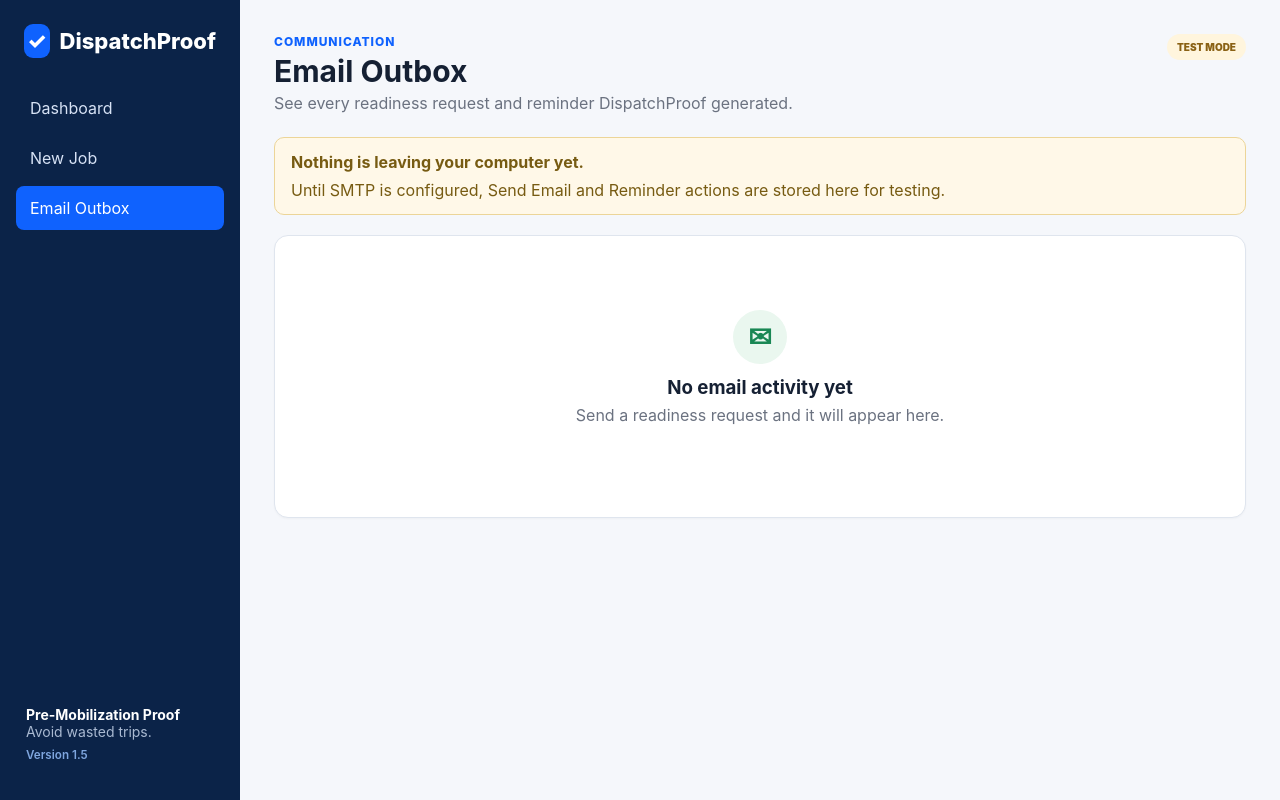
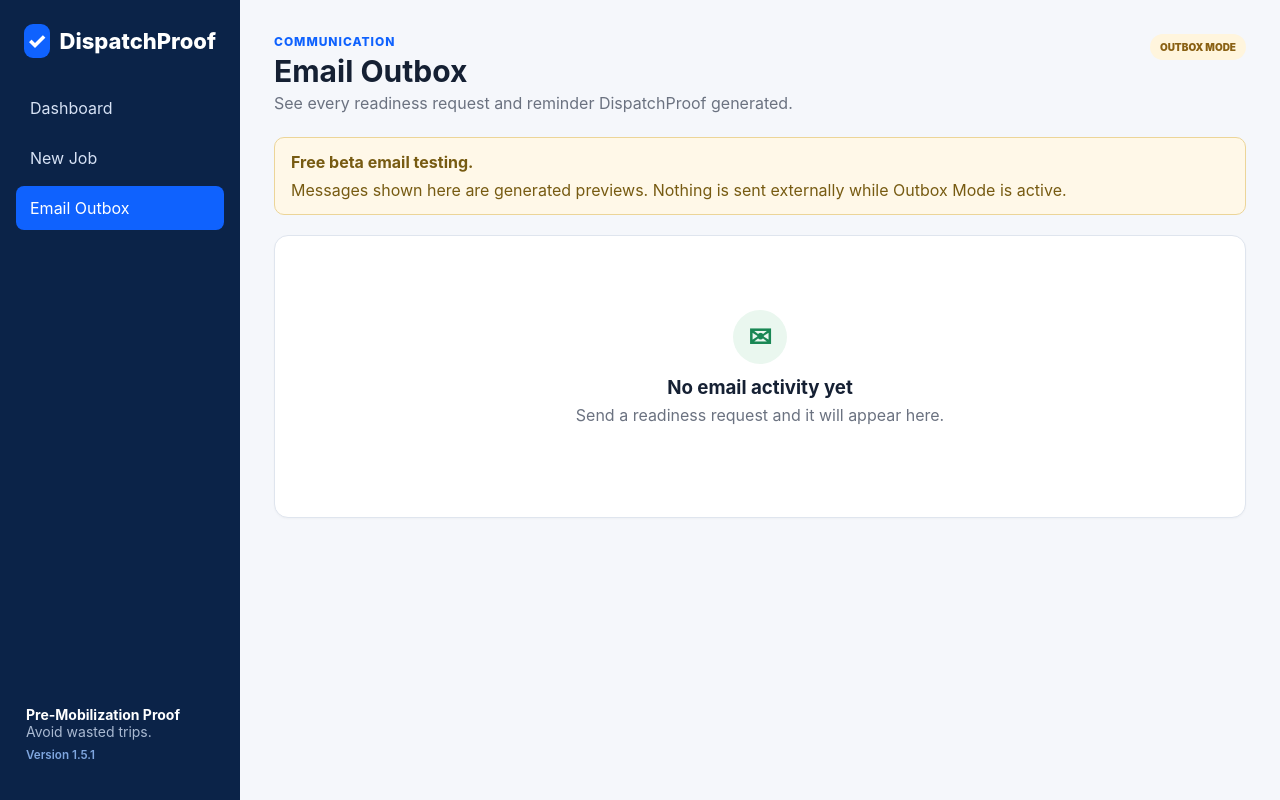
Before and after one commit to Leossonis1/dispatchproof-beta, a Flask app: page /email-outbox in a window 1280 px wide. Run offline with Flask 3, Linux system fonts and the light colour scheme; data that the repository does not hold is empty.

Commit message:
Add files via upload

```diff
--- a/VERSION.txt
+++ b/VERSION.txt
@@ -1,2 +1,2 @@
-DispatchProof Version 1.5 - Render Beta
-Public deployment build with Gunicorn, Render URL handling, health checks, and configurable data storage.
+DispatchProof Version 1.5.1 - Free Render Beta
+Outbox Mode patch: free beta never attempts blocked SMTP delivery.
--- a/app.py
+++ b/app.py
@@ -54,6 +54,14 @@ SMTP_PASSWORD = os.getenv("DISPATCHPROOF_SMTP_PASSWORD", "")
 SMTP_FROM_EMAIL = os.getenv("DISPATCHPROOF_SMTP_FROM_EMAIL", SMTP_USERNAME).strip()
 SMTP_FROM_NAME = os.getenv("DISPATCHPROOF_SMTP_FROM_NAME", COMPANY_NAME).strip()
 SMTP_USE_TLS = os.getenv("DISPATCHPROOF_SMTP_USE_TLS", "true").lower() in {"1", "true", "yes", "on"}
+
+# Email mode:
+#   outbox = generate/log messages only; never attempt SMTP
+#   smtp   = attempt real SMTP delivery
+# Free Render beta defaults to outbox because outbound SMTP ports are unavailable.
+EMAIL_MODE = os.getenv("DISPATCHPROOF_EMAIL_MODE", "outbox").strip().lower()
+if EMAIL_MODE not in {"outbox", "smtp"}:
+    EMAIL_MODE = "outbox"
 
 # Reminder defaults for new jobs.
 DEFAULT_REMINDER_ENABLED = True
@@ -516,10 +524,13 @@ def public_readiness_url(job):
     base = public_app_base_url()
     if base:
         return f"{base}/r/{job['public_token']}"
-    return public_readiness_url(job)
+    return url_for("public_readiness", token=job["public_token"], _external=True)
 
 def smtp_is_configured():
     return bool(SMTP_HOST and SMTP_PORT and SMTP_FROM_EMAIL)
+
+def email_delivery_enabled():
+    return EMAIL_MODE == "smtp" and smtp_is_configured()
 
 def build_readiness_email(job, public_url, reminder=False):
     action_word = "Reminder" if reminder else "Site Readiness Confirmation"
@@ -567,8 +578,11 @@ def build_readiness_email(job, public_url, reminder=False):
     return subject, html
 
 def send_smtp_message(recipient_email, recipient_name, subject, html_body):
+    if EMAIL_MODE != "smtp":
+        return False, "Free beta Outbox Mode is enabled. Message generated locally and not delivered."
+
     if not smtp_is_configured():
-        return False, "SMTP is not configured. Message saved to DispatchProof Email Outbox."
+        return False, "SMTP mode is enabled, but SMTP is not fully configured."
 
     msg = EmailMessage()
     msg["Subject"] = subject
@@ -618,7 +632,12 @@ def send_readiness_email_for_job(job, public_url, reminder=False):
     )
 
     event_type = "REMINDER" if reminder else "READINESS_REQUEST"
-    status = "SENT" if sent else ("OUTBOX" if not smtp_is_configured() else "FAILED")
+    if sent:
+        status = "SENT"
+    elif EMAIL_MODE == "outbox":
+        status = "OUTBOX"
+    else:
+        status = "FAILED"
 
     with get_db() as db:
         log_email_event(
@@ -666,6 +685,8 @@ def latest_request_event(job_id):
         """, (job_id,)).fetchone()
 
 def reminder_due(job):
+    if not email_delivery_enabled():
+        return False
     if not job["reminder_enabled"]:
         return False
     if job["status"] != "NO RESPONSE":
@@ -722,8 +743,10 @@ def inject_brand():
     return {
         "company_name": COMPANY_NAME,
         "company_logo_url": COMPANY_LOGO_URL,
-        "app_version": "1.5",
+        "app_version": "1.5.1",
         "smtp_configured": smtp_is_configured(),
+        "email_mode": EMAIL_MODE,
+        "email_delivery_enabled": email_delivery_enabled(),
     }
 
 @app.before_request
@@ -754,9 +777,11 @@ def ensure_db():
 def health():
     return {
         "status": "ok",
-        "version": "1.5",
+        "version": "1.5.1",
         "data_dir": str(DATA_DIR),
+        "email_mode": EMAIL_MODE,
         "smtp_configured": smtp_is_configured(),
+        "email_delivery_enabled": email_delivery_enabled(),
     }, 200
 
 @app.route("/")
@@ -878,9 +903,9 @@ def send_readiness_email(job_id):
     if status == "SENT":
         flash(f"Readiness request emailed to {job['contact_email']}.")
     elif status == "OUTBOX":
-        flash("SMTP is not configured yet. The email was saved to the DispatchProof Email Outbox for testing.")
+        flash("Readiness email generated in Outbox Mode. Nothing was sent externally.")
     else:
-        flash(f"Email failed: {error}")
+        flash(f"Email delivery failed: {error}")
 
     return redirect(url_for("readiness_request", job_id=job_id))
 
@@ -901,9 +926,9 @@ def send_reminder(job_id):
     if status == "SENT":
         flash(f"Reminder emailed to {job['contact_email']}.")
     elif status == "OUTBOX":
-        flash("SMTP is not configured yet. The reminder was saved to the Email Outbox.")
+        flash("Reminder generated in Outbox Mode. Nothing was sent externally.")
     else:
-        flash(f"Reminder failed: {error}")
+        flash(f"Reminder delivery failed: {error}")
 
     return redirect(url_for("readiness_request", job_id=job_id))
 
--- a/render.yaml
+++ b/render.yaml
@@ -12,3 +12,5 @@ services:
         generateValue: true
       - key: DISPATCHPROOF_COMPANY_NAME
         value: DispatchProof Beta
+      - key: DISPATCHPROOF_EMAIL_MODE
+        value: outbox
--- a/templates/email_outbox.html
+++ b/templates/email_outbox.html
@@ -8,15 +8,15 @@
     <h1>Email Outbox</h1>
     <p>See every readiness request and reminder DispatchProof generated.</p>
   </div>
-  <span class="smtp-pill {{ 'connected' if smtp_configured else 'test-mode' }}">
-    {{ 'SMTP CONNECTED' if smtp_configured else 'TEST MODE' }}
+  <span class="smtp-pill {{ 'connected' if email_delivery_enabled else 'test-mode' }}">
+    {{ 'LIVE EMAIL' if email_delivery_enabled else 'OUTBOX MODE' }}
   </span>
 </div>
 
-{% if not smtp_configured %}
+{% if not email_delivery_enabled %}
 <div class="config-banner">
-  <strong>Nothing is leaving your computer yet.</strong>
-  <span>Until SMTP is configured, Send Email and Reminder actions are stored here for testing.</span>
+  <strong>Free beta email testing.</strong>
+  <span>Messages shown here are generated previews. Nothing is sent externally while Outbox Mode is active.</span>
 </div>
 {% endif %}
 
```
Also changed, not shown: UPDATE_GITHUB_V1_5_1.md (added, +19 -0 lines), templates/readiness_request.html (+19 -7 lines), README.md.
